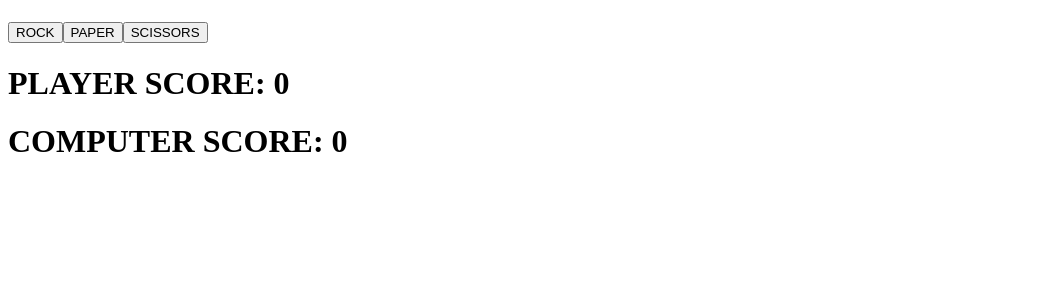
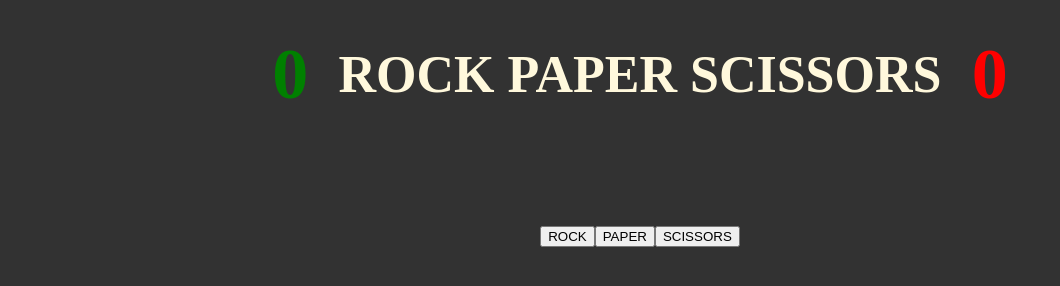
Before and after one commit to RealArtsn/odin-rock-paper-scissors, a plain HTML site: page index.html in a window 1280 px wide. Shown: the whole page, without its empty margins (0-1060 px from the left). Drawn offline with Linux system fonts and the light colour scheme.

Commit message:
Show score and title in header

```diff
--- a/index.html
+++ b/index.html
@@ -4,18 +4,21 @@
 <head>
     <meta charset="utf-8">
     <title>Rock Paper Scissors</title>
+    <link rel="stylesheet" href="style.css">
 </head>
 <body>
     <script src="javascript.js" defer></script>
+    <div id="header">
+        <h1 id="playerScore" class="score"></h1>
+        <h1 class="title">ROCK PAPER SCISSORS</h1>
+        <h1 id="computerScore" class="score"></h1>
+    </div>
     <h1 id="gameWinner"> </h1>
     <h5 id="roundResult"> </h5>
     <div id="buttonContainer">
         <!-- generate buttons in here -->
     </div>
-    <div>
-        <h1 id="playerScore"></h1>
-        <h1 id="computerScore"></h1>
-    </div>
+
 </body>
 
 </html>
--- a/javascript.js
+++ b/javascript.js
@@ -73,9 +73,9 @@ function removeAllChildElements(container) {
 // update scores on UI
 function updateDisplayedScores() {
     // display player score
-    document.querySelector('#playerScore').textContent = `PLAYER SCORE: ${scoreArray[0]}`;
+    document.querySelector('#playerScore').textContent = `${scoreArray[0]}`;
     // display computer score
-    document.querySelector('#computerScore').textContent = `COMPUTER SCORE: ${scoreArray[1]}`;
+    document.querySelector('#computerScore').textContent = `${scoreArray[1]}`;
 }
 
 // randomly return rock, paper, or scissors
--- /dev/null
+++ b/style.css
@@ -0,0 +1,40 @@
+body {
+    display:flex;
+    flex-direction: column;
+    align-items:center;
+    margin: 0;
+    padding:10px;
+    background-color:rgb(50, 50, 50);
+}
+
+h1 {
+    color:cornsilk;
+    text-align: center;
+}
+
+#header {
+    display:flex;
+    align-items:center;
+    justify-content: space-around;
+    width:100%;
+    margin:0;
+}
+
+.score {
+    margin:10px;
+    font-size: 72px;
+}
+
+#playerScore {
+    color:green;
+    margin-left:20%;
+}
+#computerScore {
+    color:red;
+    margin-right:20%;
+
+}
+
+.title {
+    font-size:52px;
+}
```
